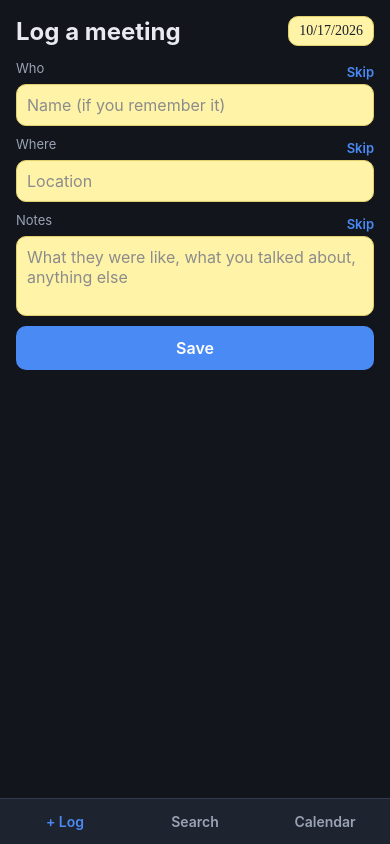
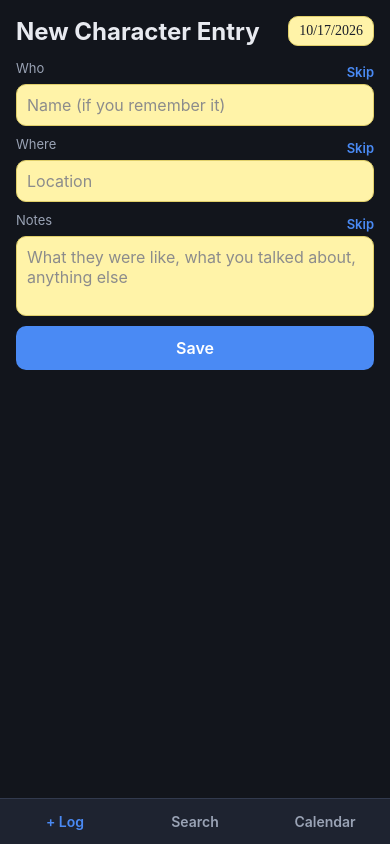
Before and after one commit to ialoni66/life-long-logbook, a React Native app: screen / in a window 390 px wide. Built offline with nearby package versions, Linux system fonts and the light colour scheme.

Commit message:
Rename entry page title to New Character Entry
Co-Authored-By: Claude Sonnet 5.5 <noreply@anthropic.com>

```diff
--- a/src/LogScreen.tsx
+++ b/src/LogScreen.tsx
@@ -61,7 +61,7 @@ export function LogScreen({ editing, onSave, onCancel }: Props) {
   return (
     <>
       <View style={styles.headerRow}>
-        <Text style={[styles.title, { marginBottom: 0 }]}>{editing ? "Edit entry" : "Log a meeting"}</Text>
+        <Text style={[styles.title, { marginBottom: 0, flexShrink: 1, marginRight: 8 }]}>{editing ? "Edit entry" : "New Character Entry"}</Text>
         <DateField value={date} onChange={setDate} />
       </View>
       {saved && <Text style={[styles.link, { fontWeight: "600" }]}>Saved ✓</Text>}
```
